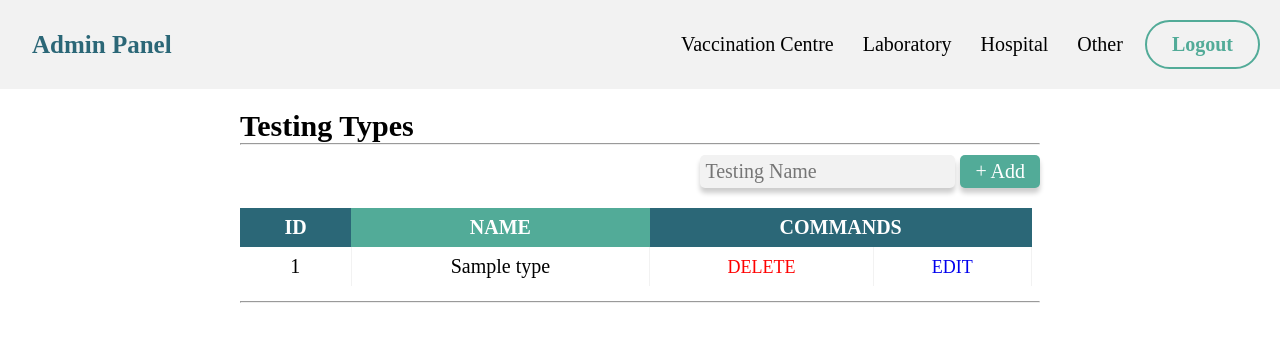
After one commit to pman47/covid_management_system, a PHP site: page /admin/testingType.php in a window 1280 px wide. The commit adds this page. Shown: the top 342 px of the page. Run offline with PHP 8.4, Linux system fonts and the light colour scheme; the visitor is signed in with stand-in values (Sample User, id 1); tables that the repository leaves empty or names only in its code hold one stand-in row (values such as "Sample post").

Commit message:
Testing Types Done (CRUD) 👍

```diff
--- a/admin/includes/navigation.php
+++ b/admin/includes/navigation.php
@@ -14,7 +14,7 @@
         <button class="dropbtn">Laboratory</button>
         <div class="dropdown-content">
             <a href="#">Manage Laboratories</a>
-            <a href="#">Manage Testing Types</a>
+            <a href="testingType.php">Manage Testing Types</a>
         </div>
     </div>
 
--- /dev/null
+++ b/admin/testingType.php
@@ -0,0 +1,129 @@
+<?php include('./includes/header.php'); ?>
+<?php include('./includes/navigation.php'); ?>
+<?php include('./includes/db.php'); ?>
+
+<?php
+
+    if(isset($_GET["testingTypeDelete"])){
+        $tt_id = $_GET["testingTypeDelete"];
+        $query = "DELETE FROM testing_types WHERE tt_id = '{$tt_id}'";
+        $deleteTestingType = mysqli_query($connection,$query);
+        echo ("<script>location.href='testingType.php'</script>");
+    }
+
+    if(isset($_POST["addTestingType"])){
+        $tt_name = $_POST["testing_name"];
+
+        $tt = trim($tt_name," ");
+        if($tt == '' || empty($tt)){
+            echo "Empty value can not be added";
+        }else{
+            $query = "SELECT tt_name FROM testing_types WHERE tt_name = '{$tt_name}'";
+
+            $checkIfExist=mysqli_query($connection,$query);
+
+            if (mysqli_num_rows($checkIfExist) != 0)
+            {
+                echo '<script>
+                alert("Testing Type is Already Exist");
+                </script>';
+            }else{
+                $query = "INSERT INTO testing_types(tt_name) VALUES ('{$tt_name}')";
+                $addTestingType = mysqli_query($connection,$query);
+
+                if(!$addTestingType){
+                    die("QUERY FAILED " . mysqli_error($connection));
+                }else{
+                    // echo '<script>
+                    // alert("State Added Successfully");
+                    // </script>';
+                }
+            }
+        }
+
+    }
+?>
+
+
+<!-- Page Content -->
+
+<div id="msg"></div>
+
+<div class="Container">
+    <div class="tableHeader">
+        <h1 class="page-header">Testing Types</h1>
+        <hr>
+        <div class="tableControls">
+            <!-- <input type="text" placeholder="Search"> -->
+            <form action="" method="post">
+                <input type="text" name="testing_name" placeholder="Testing Name" required>
+                <button name="addTestingType" class="Btn"><span>&#43;</span> Add</button>
+            </form>
+        </div>
+    </div>
+
+    <div class="tableBody">
+            <table>
+                <thead>
+                    <tr>
+                        <th>ID</th>
+                        <th>NAME</th>
+                        <th colspan="2">COMMANDS</th>
+                    </tr>
+                </thead>
+                <tbody>
+                    <?php
+                    $query = "SELECT * FROM testing_types";
+                    $viewAllTestingType = mysqli_query($connection,$query);
+                    while($row = mysqli_fetch_assoc($viewAllTestingType)){
+                        $tt_id = $row['tt_id'];
+                        $tt_name = $row['tt_name'];
+                        echo "<tr>";
+                        echo "<td>{$tt_id}</td>";
+                        echo "<td>{$tt_name}</td>";
+                        echo "<td><a class='deleteBtn controlBtn' onClick=\"javascript: return confirm('Are You Sure?');\" href='testingType.php?testingTypeDelete={$tt_id}'>DELETE</a></td>";
+                        echo "<td><a class='editBtn controlBtn' href='testingType.php?testingTypeEdit={$tt_id}'>EDIT</a></td>";
+                        echo "</tr>";
+                    }
+                    ?>
+                </tbody>
+            </table>
+    </div>
+    <div class="tableFooter">
+        <hr>
+        <form action="" method="post">
+            <?php
+            if(isset($_GET['testingTypeEdit'])){
+                $ttId = $_GET['testingTypeEdit'];
+                $query = "SELECT * FROM testing_types WHERE tt_id = {$ttId}";
+                $edit_testing_type = mysqli_query($connection,$query);
+
+                while($row = mysqli_fetch_assoc($edit_testing_type)){
+                    $testing_name = $row['tt_name'];
+                    ?>
+
+                    <div>
+                        <label for="cat-title">Edit Testing Type</label>
+                        <input value="<?php if(isset($testing_name)){echo $testing_name;} ?>" type="text" name="testing_name" required>
+                    </div>
+                    <input type="submit" name="update_testing_type" class="Btn" value="Update Testing">
+
+                <?php }
+            }
+            ?>
+
+            <?php
+            // UPDATE Age Group
+            if(isset($_POST['update_testing_type'])){
+                $update_testing_name = $_POST['testing_name'];
+                $query = "UPDATE testing_types SET tt_name = '{$update_testing_name}' WHERE tt_id = {$ttId}";
+                $update_query = mysqli_query($connection,$query);
+                if(!$update_query){
+                    echo die("Update Query Failed" . mysqli_error($connection));
+                }
+                echo ("<script>location.href='testingType.php'</script>");
+            }
+            ?>
+        </form>
+    </div>
+</div>
```
